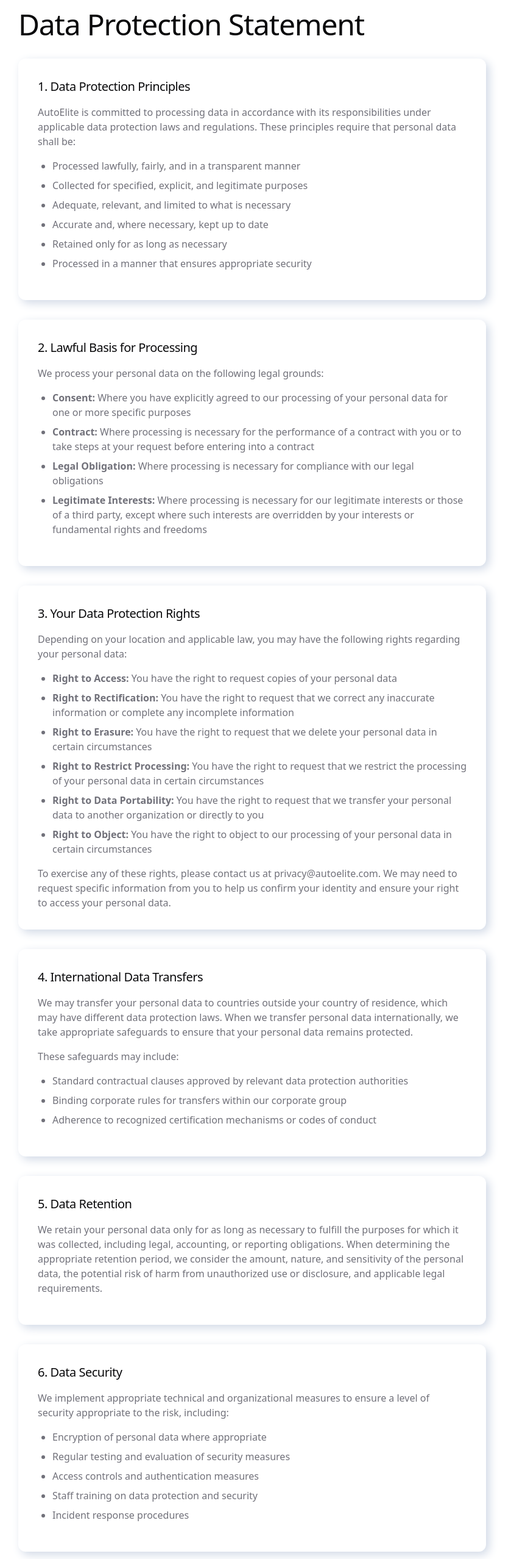
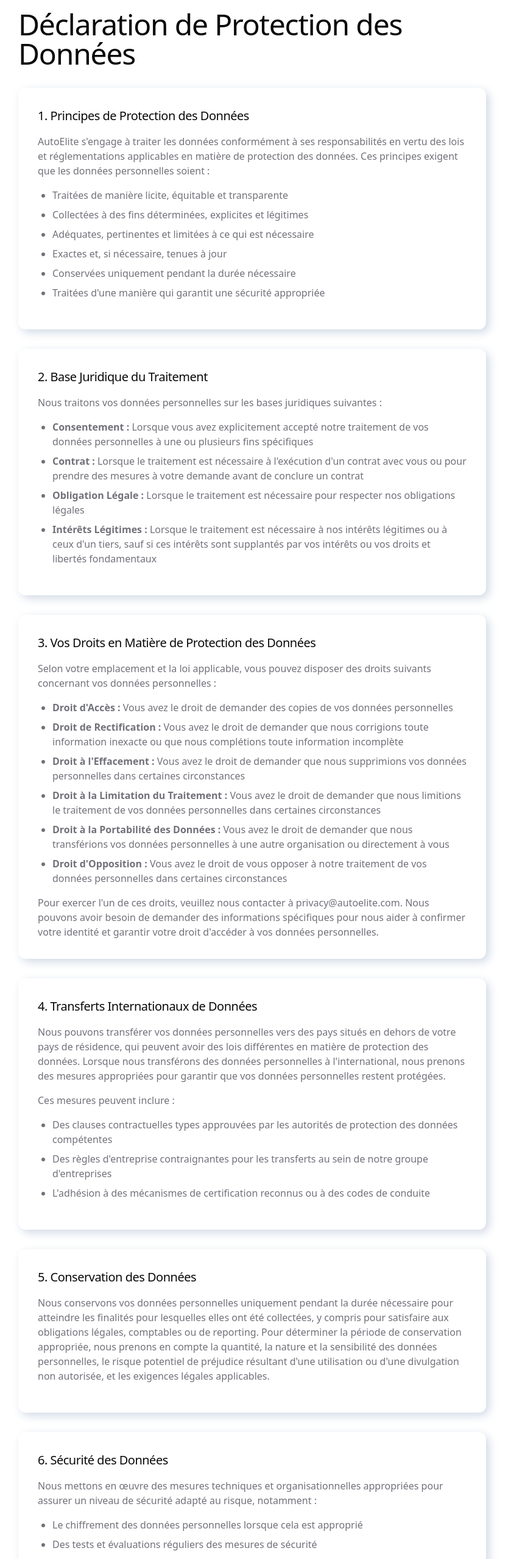
Before and after one commit to winfo711/driveline-portal, a React (Vite) app: page /data-protection in a window 1280 px wide. Shown: the part 120-2676 px from the top of the page at 61% size, without its empty margins (226-1065 px from the left). Built offline with nearby package versions, Linux system fonts and the light colour scheme.

Commit message:
Translate Data Protection page
Translate the Data Protection page to French.

```diff
--- a/src/pages/DataProtection.tsx
+++ b/src/pages/DataProtection.tsx
@@ -5,120 +5,120 @@ const DataProtection = () => {
   return (
     <div className="page-container">
       <div className="max-w-3xl mx-auto">
-        <h1 className="font-medium mb-8">Data Protection Statement</h1>
+        <h1 className="font-medium mb-8">Déclaration de Protection des Données</h1>
 
         <div className="neo-morph p-6 md:p-8 mb-8">
-          <h2 className="text-xl font-medium mb-4">1. Data Protection Principles</h2>
+          <h2 className="text-xl font-medium mb-4">1. Principes de Protection des Données</h2>
           <p className="text-muted-foreground mb-4">
-            AutoElite is committed to processing data in accordance with its responsibilities under applicable data protection laws and regulations. These principles require that personal data shall be:
+            AutoElite s'engage à traiter les données conformément à ses responsabilités en vertu des lois et réglementations applicables en matière de protection des données. Ces principes exigent que les données personnelles soient :
           </p>
           <ul className="list-disc pl-6 text-muted-foreground space-y-2 mb-4">
-            <li>Processed lawfully, fairly, and in a transparent manner</li>
-            <li>Collected for specified, explicit, and legitimate purposes</li>
-            <li>Adequate, relevant, and limited to what is necessary</li>
-            <li>Accurate and, where necessary, kept up to date</li>
-            <li>Retained only for as long as necessary</li>
-            <li>Processed in a manner that ensures appropriate security</li>
+            <li>Traitées de manière licite, équitable et transparente</li>
+            <li>Collectées à des fins déterminées, explicites et légitimes</li>
+            <li>Adéquates, pertinentes et limitées à ce qui est nécessaire</li>
+            <li>Exactes et, si nécessaire, tenues à jour</li>
+            <li>Conservées uniquement pendant la durée nécessaire</li>
+            <li>Traitées d'une manière qui garantit une sécurité appropriée</li>
           </ul>
         </div>
 
         <div className="neo-morph p-6 md:p-8 mb-8">
-          <h2 className="text-xl font-medium mb-4">2. Lawful Basis for Processing</h2>
+          <h2 className="text-xl font-medium mb-4">2. Base Juridique du Traitement</h2>
           <p className="text-muted-foreground mb-4">
-            We process your personal data on the following legal grounds:
+            Nous traitons vos données personnelles sur les bases juridiques suivantes :
           </p>
           <ul className="list-disc pl-6 text-muted-foreground space-y-2 mb-4">
-            <li><strong>Consent:</strong> Where you have explicitly agreed to our processing of your personal data for one or more specific purposes</li>
-            <li><strong>Contract:</strong> Where processing is necessary for the performance of a contract with you or to take steps at your request before entering into a contract</li>
-            <li><strong>Legal Obligation:</strong> Where processing is necessary for compliance with our legal obligations</li>
-            <li><strong>Legitimate Interests:</strong> Where processing is necessary for our legitimate interests or those of a third party, except where such interests are overridden by your interests or fundamental rights and freedoms</li>
+            <li><strong>Consentement :</strong> Lorsque vous avez explicitement accepté notre traitement de vos données personnelles à une ou plusieurs fins spécifiques</li>
+            <li><strong>Contrat :</strong> Lorsque le traitement est nécessaire à l'exécution d'un contrat avec vous ou pour prendre des mesures à votre demande avant de conclure un contrat</li>
+            <li><strong>Obligation Légale :</strong> Lorsque le traitement est nécessaire pour respecter nos obligations légales</li>
+            <li><strong>Intérêts Légitimes :</strong> Lorsque le traitement est nécessaire à nos intérêts légitimes ou à ceux d'un tiers, sauf si ces intérêts sont supplantés par vos intérêts ou vos droits et libertés fondamentaux</li>
           </ul>
         </div>
 
         <div className="neo-morph p-6 md:p-8 mb-8">
-          <h2 className="text-xl font-medium mb-4">3. Your Data Protection Rights</h2>
+          <h2 className="text-xl font-medium mb-4">3. Vos Droits en Matière de Protection des Données</h2>
           <p className="text-muted-foreground mb-4">
-            Depending on your location and applicable law, you may have the following rights regarding your personal data:
+            Selon votre emplacement et la loi applicable, vous pouvez disposer des droits suivants concernant vos données personnelles :
           </p>
           <ul className="list-disc pl-6 text-muted-foreground space-y-2 mb-4">
-            <li><strong>Right to Access:</strong> You have the right to request copies of your personal data</li>
-            <li><strong>Right to Rectification:</strong> You have the right to request that we correct any inaccurate information or complete any incomplete information</li>
-            <li><strong>Right to Erasure:</strong> You have the right to request that we delete your personal data in certain circumstances</li>
-            <li><strong>Right to Restrict Processing:</strong> You have the right to request that we restrict the processing of your personal data in certain circumstances</li>
-            <li><strong>Right to Data Portability:</strong> You have the right to request that we transfer your personal data to another organization or directly to you</li>
-            <li><strong>Right to Object:</strong> You have the right to object to our processing of your personal data in certain circumstances</li>
+            <li><strong>Droit d'Accès :</strong> Vous avez le droit de demander des copies de vos données personnelles</li>
+            <li><strong>Droit de Rectification :</strong> Vous avez le droit de demander que nous corrigions toute information inexacte ou que nous complétions toute information incomplète</li>
+            <li><strong>Droit à l'Effacement :</strong> Vous avez le droit de demander que nous supprimions vos données personnelles dans certaines circonstances</li>
+            <li><strong>Droit à la Limitation du Traitement :</strong> Vous avez le droit de demander que nous limitions le traitement de vos données personnelles dans certaines circonstances</li>
+            <li><strong>Droit à la Portabilité des Données :</strong> Vous avez le droit de demander que nous transférions vos données personnelles à une autre organisation ou directement à vous</li>
+            <li><strong>Droit d'Opposition :</strong> Vous avez le droit de vous opposer à notre traitement de vos données personnelles dans certaines circonstances</li>
           </ul>
           <p className="text-muted-foreground mt-4">
-            To exercise any of these rights, please contact us at privacy@autoelite.com. We may need to request specific information from you to help us confirm your identity and ensure your right to access your personal data.
+            Pour exercer l'un de ces droits, veuillez nous contacter à privacy@autoelite.com. Nous pouvons avoir besoin de demander des informations spécifiques pour nous aider à confirmer votre identité et garantir votre droit d'accéder à vos données personnelles.
           </p>
         </div>
 
         <div className="neo-morph p-6 md:p-8 mb-8">
-          <h2 className="text-xl font-medium mb-4">4. International Data Transfers</h2>
+          <h2 className="text-xl font-medium mb-4">4. Transferts Internationaux de Données</h2>
           <p className="text-muted-foreground mb-4">
-            We may transfer your personal data to countries outside your country of residence, which may have different data protection laws. When we transfer personal data internationally, we take appropriate safeguards to ensure that your personal data remains protected.
+            Nous pouvons transférer vos données personnelles vers des pays situés en dehors de votre pays de résidence, qui peuvent avoir des lois différentes en matière de protection des données. Lorsque nous transférons des données personnelles à l'international, nous prenons des mesures appropriées pour garantir que vos données personnelles restent protégées.
           </p>
           <p className="text-muted-foreground mb-4">
-            These safeguards may include:
+            Ces mesures peuvent inclure :
           </p>
           <ul className="list-disc pl-6 text-muted-foreground space-y-2 mb-4">
-            <li>Standard contractual clauses approved by relevant data protection authorities</li>
-            <li>Binding corporate rules for transfers within our corporate group</li>
-            <li>Adherence to recognized certification mechanisms or codes of conduct</li>
+            <li>Des clauses contractuelles types approuvées par les autorités de protection des données compétentes</li>
+            <li>Des règles d'entreprise contraignantes pour les transferts au sein de notre groupe d'entreprises</li>
+            <li>L'adhésion à des mécanismes de certification reconnus ou à des codes de conduite</li>
           </ul>
         </div>
 
         <div className="neo-morph p-6 md:p-8 mb-8">
-          <h2 className="text-xl font-medium mb-4">5. Data Retention</h2>
+          <h2 className="text-xl font-medium mb-4">5. Conservation des Données</h2>
           <p className="text-muted-foreground mb-4">
-            We retain your personal data only for as long as necessary to fulfill the purposes for which it was collected, including legal, accounting, or reporting obligations. When determining the appropriate retention period, we consider the amount, nature, and sensitivity of the personal data, the potential risk of harm from unauthorized use or disclosure, and applicable legal requirements.
+            Nous conservons vos données personnelles uniquement pendant la durée nécessaire pour atteindre les finalités pour lesquelles elles ont été collectées, y compris pour satisfaire aux obligations légales, comptables ou de reporting. Pour déterminer la période de conservation appropriée, nous prenons en compte la quantité, la nature et la sensibilité des données personnelles, le risque potentiel de préjudice résultant d'une utilisation ou d'une divulgation non autorisée, et les exigences légales applicables.
           </p>
         </div>
 
         <div className="neo-morph p-6 md:p-8 mb-8">
-          <h2 className="text-xl font-medium mb-4">6. Data Security</h2>
+          <h2 className="text-xl font-medium mb-4">6. Sécurité des Données</h2>
           <p className="text-muted-foreground mb-4">
-            We implement appropriate technical and organizational measures to ensure a level of security appropriate to the risk, including:
+            Nous mettons en œuvre des mesures techniques et organisationnelles appropriées pour assurer un niveau de sécurité adapté au risque, notamment :
           </p>
           <ul className="list-disc pl-6 text-muted-foreground space-y-2 mb-4">
-            <li>Encryption of personal data where appropriate</li>
-            <li>Regular testing and evaluation of security measures</li>
-            <li>Access controls and authentication measures</li>
-            <li>Staff training on data protection and security</li>
-            <li>Incident response procedures</li>
+            <li>Le chiffrement des données personnelles lorsque cela est approprié</li>
+            <li>Des tests et évaluations réguliers des mesures de sécurité</li>
+            <li>Des contrôles d'accès et des mesures d'authentification</li>
+            <li>La formation du personnel à la protection des données et à la sécurité</li>
+            <li>Des procédures de réponse aux incidents</li>
           </ul>
         </div>
 
         <div className="neo-morph p-6 md:p-8 mb-8">
-          <h2 className="text-xl font-medium mb-4">7. Data Breach Notification</h2>
+          <h2 className="text-xl font-medium mb-4">7. Notification de Violation de Données</h2>
           <p className="text-muted-foreground mb-4">
-            In the event of a personal data breach, we will notify the relevant supervisory authority without undue delay and, where feasible, not later than 72 hours after having become aware of it, unless the breach is unlikely to result in a risk to your rights and freedoms.
+            En cas de violation de données personnelles, nous informerons l'autorité de contrôle compétente sans retard injustifié et, si possible, au plus tard 72 heures après en avoir pris connaissance, à moins que la violation ne soit pas susceptible d'engendrer un risque pour vos droits et libertés.
           </p>
           <p className="text-muted-foreground mb-4">
-            If the breach is likely to result in a high risk to your rights and freedoms, we will notify you directly without undue delay.
+            Si la violation est susceptible d'entraîner un risque élevé pour vos droits et libertés, nous vous en informerons directement sans retard injustifié.
           </p>
         </div>
 
         <div className="neo-morph p-6 md:p-8 mb-8">
-          <h2 className="text-xl font-medium mb-4">8. Data Protection Officer</h2>
+          <h2 className="text-xl font-medium mb-4">8. Délégué à la Protection des Données</h2>
           <p className="text-muted-foreground mb-4">
-            We have appointed a Data Protection Officer (DPO) who is responsible for overseeing questions in relation to this Data Protection Statement and our data protection practices. If you have any questions about this statement or our data protection practices, please contact our DPO at dpo@autoelite.com.
+            Nous avons nommé un Délégué à la Protection des Données (DPO) qui est responsable de superviser les questions relatives à cette Déclaration de Protection des Données et à nos pratiques de protection des données. Si vous avez des questions concernant cette déclaration ou nos pratiques de protection des données, veuillez contacter notre DPO à dpo@autoelite.com.
           </p>
         </div>
 
         <div className="neo-morph p-6 md:p-8 mb-8">
-          <h2 className="text-xl font-medium mb-4">9. Complaints</h2>
+          <h2 className="text-xl font-medium mb-4">9. Réclamations</h2>
           <p className="text-muted-foreground mb-4">
-            If you have a concern about our handling of your personal data, please contact us at privacy@autoelite.com so that we can address your concern. You also have the right to lodge a complaint with a supervisory authority if you believe that our processing of your personal data infringes data protection laws.
+            Si vous avez une préoccupation concernant notre traitement de vos données personnelles, veuillez nous contacter à privacy@autoelite.com afin que nous puissions répondre à votre préoccupation. Vous avez également le droit de déposer une plainte auprès d'une autorité de contrôle si vous estimez que notre traitement de vos données personnelles enfreint les lois sur la protection des données.
           </p>
         </div>
 
         <div className="flex space-x-4 justify-center mt-12">
           <Link to="/legal" className="text-primary hover:underline">
-            Terms of Service
+            Conditions d'Utilisation
           </Link>
           <Link to="/privacy" className="text-primary hover:underline">
-            Privacy Policy
+            Politique de Confidentialité
           </Link>
         </div>
       </div>
```
